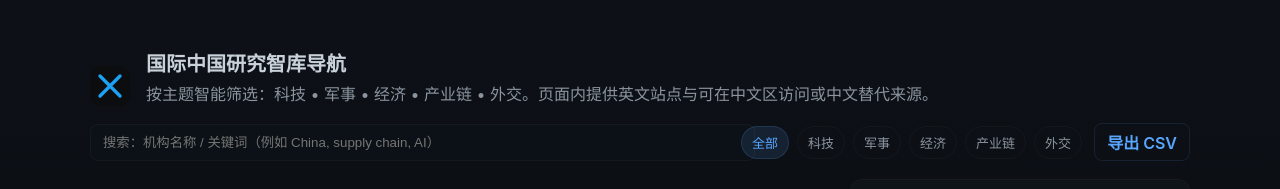
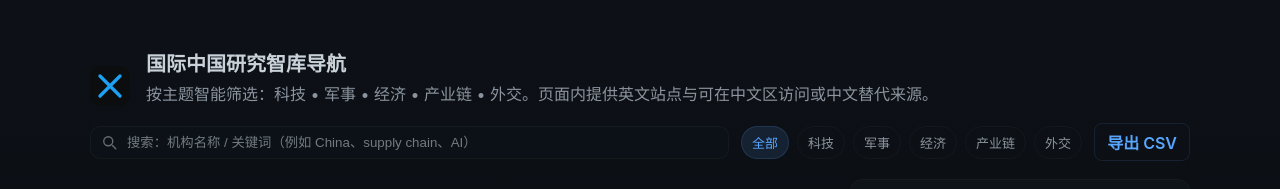
Before and after one commit to machunlin/news, a plain HTML site: page news.html in a window 1280 px wide. Shown: the top 189 px of the page. Drawn offline with Linux system fonts and the light colour scheme.

Commit message:
UI: 优化搜索框样式（内置图标、聚焦高亮、过渡与占位色）

```diff
--- a/news.html
+++ b/news.html
@@ -16,7 +16,11 @@
 
     .controls{display:flex;gap:12px;align-items:center;flex-wrap:wrap;margin-bottom:18px}
     .search{flex:1;min-width:220px}
-    input[type=text]{width:100%;padding:10px 12px;border-radius:8px;border:1px solid rgba(255,255,255,0.04);background:#0b1116;color:var(--text);box-shadow:none}
+    .search-box{position:relative;display:flex;align-items:center}
+    .search-box svg{position:absolute;left:10px;width:18px;height:18px;opacity:0.7;color:var(--muted)}
+    .search-box input[type=text]{width:100%;padding:8px 12px 8px 36px;border-radius:10px;border:1px solid rgba(255,255,255,0.04);background:#0b1116;color:var(--text);box-shadow:none;transition:box-shadow .12s ease, border-color .12s ease}
+    .search-box input[type=text]::placeholder{color:rgba(201,209,217,0.55)}
+    .search-box input[type=text]:focus{outline:none;border-color:rgba(88,166,255,0.22);box-shadow:0 4px 12px rgba(88,166,255,0.06)}
     .filters{display:flex;gap:8px;flex-wrap:wrap}
     .tag{padding:6px 10px;border-radius:999px;border:1px solid rgba(255,255,255,0.03);background:transparent;color:var(--muted);cursor:pointer;font-size:13px}
     .tag.active{background:rgba(88,166,255,0.12);color:var(--accent);border-color:rgba(88,166,255,0.16)}
@@ -57,7 +61,13 @@
 
     <div class="controls">
       <div class="search">
-        <input id="q" type="text" placeholder="搜索：机构名称 / 关键词（例如 China, supply chain, AI）" oninput="refresh()" />
+        <div class="search-box">
+          <svg viewBox="0 0 24 24" fill="none" aria-hidden>
+            <path d="M21 21l-4.35-4.35" stroke="currentColor" stroke-width="1.8" stroke-linecap="round" stroke-linejoin="round" />
+            <circle cx="11" cy="11" r="6" stroke="currentColor" stroke-width="1.8" stroke-linecap="round" stroke-linejoin="round" />
+          </svg>
+          <input id="q" type="text" placeholder="搜索：机构名称 / 关键词（例如 China、supply chain、AI）" oninput="refresh()" />
+        </div>
       </div>
       <div class="filters" role="toolbar" aria-label="主题筛选">
         <div class="tag active" data-tag="all" onclick="toggleTag(event)">全部</div>
```
